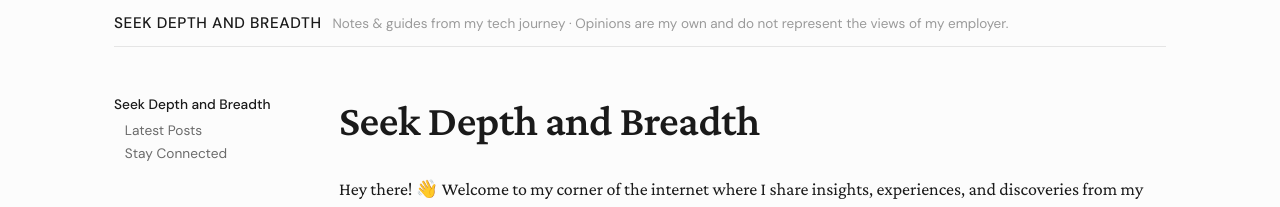
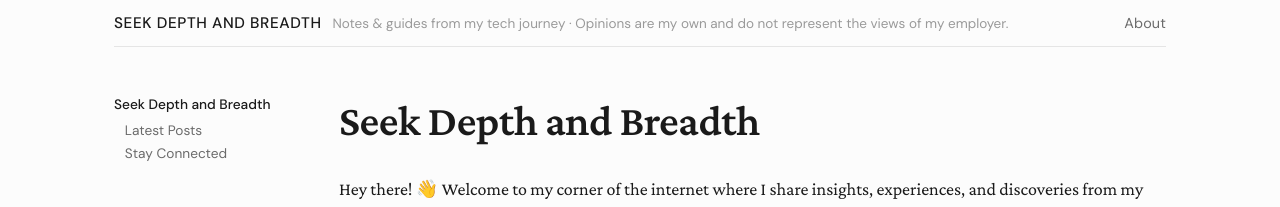
Before and after one commit to plusplusoneplusplus/website, a Jekyll site: the page built from index.md, in a window 1280 px wide. Shown: the top 207 px of the page. Built offline with Jekyll 4.4.1, drawn with Linux system fonts in a browser that asks for light colours.

Commit message:
Add About page with GitHub and LinkedIn links, add About nav link to header
Co-Authored-By: Claude Sonnet 4.6 <noreply@anthropic.com>

```diff
--- a/_layouts/base.html
+++ b/_layouts/base.html
@@ -15,9 +15,12 @@
           <a class="site-title" href="{{ '/' | relative_url }}">{{ site.title }}</a>
           <span class="site-meta">Notes & guides from my tech journey · Opinions are my own and do not represent the views of my employer.</span>
         </div>
-        {% if page.url != '/' and page.url != '/index.html' %}
-          <a class="nav-link" href="{{ '/' | relative_url }}">← Home</a>
-        {% endif %}
+        <nav class="header-nav">
+          {% if page.url != '/' and page.url != '/index.html' %}
+            <a class="nav-link" href="{{ '/' | relative_url }}">← Home</a>
+          {% endif %}
+          <a class="nav-link{% if page.url == '/about.html' or page.url == '/about/' %} nav-link-active{% endif %}" href="{{ '/about' | relative_url }}">About</a>
+        </nav>
       </header>
       {{ content }}
     </div>
--- a/assets/style.css
+++ b/assets/style.css
@@ -79,8 +79,14 @@ body {
   white-space: nowrap;
 }
 
+.header-nav {
+  display: flex;
+  align-items: center;
+  gap: 1rem;
+  flex-shrink: 0;
+}
+
 .nav-link {
-  flex-shrink: 0;
   font-family: "DM Sans", sans-serif;
   font-size: 0.8rem;
   color: var(--ink-muted);
@@ -88,7 +94,8 @@ body {
   letter-spacing: 0.01em;
 }
 
-.nav-link:hover {
+.nav-link:hover,
+.nav-link-active {
   color: var(--ink);
 }
 
```
Also changed, not shown: about.md (added, +19 -0 lines).
